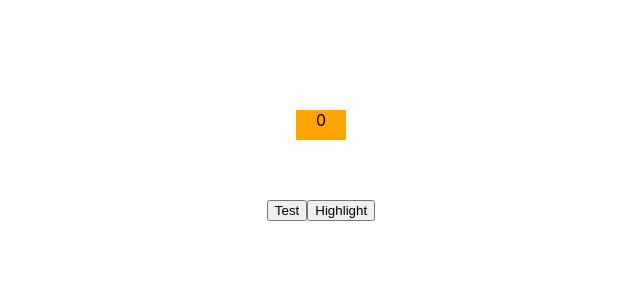
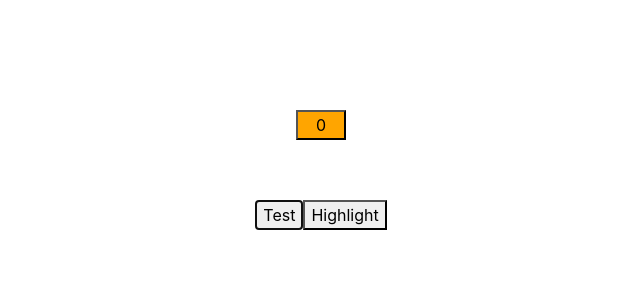
Before and after one commit to KevinH2003/Algorithm-Visualizer, a React (Create React App) app: page / in a window 1280 px wide. Both pictures are taken after a click on the button "Test". Shown: the top 300 px of the page, without its empty margins (319-959 px from the left). Built offline with nearby package versions, Linux system fonts and the light colour scheme.

Commit message:
added deletion of boxes

```diff
--- a/package.json
+++ b/package.json
@@ -6,9 +6,11 @@
     "@testing-library/jest-dom": "^5.16.5",
     "@testing-library/react": "^13.4.0",
     "@testing-library/user-event": "^13.5.0",
+    "framer-motion": "^7.6.1",
     "react": "^18.2.0",
     "react-dom": "^18.2.0",
     "react-scripts": "5.0.1",
+    "uuid": "^9.0.0",
     "web-vitals": "^2.1.4"
   },
   "scripts": {
--- a/public/index.html
+++ b/public/index.html
@@ -3,6 +3,10 @@
   <head>
     <meta charset="utf-8" />
     <link rel="icon" href="%PUBLIC_URL%/favicon.ico" />
+    <link rel="stylesheet" href="https://stackpath.bootstrapcdn.com/bootstrap/4.4.1/css/bootstrap.min.css"
+    integrity="sha384-Vkoo8x4CGsO3+Hhxv8T/Q5PaXtkKtu6ug5TOeNV6gBiFeWPGFN9MuhOf23Q9Ifjh"
+    crossorigin="anonymous"
+    />
     <meta name="viewport" content="width=device-width, initial-scale=1" />
     <meta name="theme-color" content="#000000" />
     <meta
--- a/src/App.js
+++ b/src/App.js
@@ -1,12 +1,13 @@
 import * as React from 'react';
-import NodeContainer from './Components/NodeContainer';
+import BoxContainer from './Components/BoxContainer';
+import { v4 as uuid } from 'uuid';
 
 function App() {
-  const [nodes, setNodes] = React.useState([]);
-  const [numNodes, setNumNodes] = React.useState(0);
-  const [indices, setIndices] = React.useState([0, 1]);
+  const [boxes, setBoxes] = React.useState([]);
+  const [numBoxes, setNumBoxes] = React.useState(0);
+  const [indices, setIndices] = React.useState([0]);
 
-  const nodeContainerStyle = {
+  const boxContainerStyle = {
     position: "relative",
     top: "100px",
     display: "flex",
@@ -22,25 +23,34 @@ function App() {
     "align-items": "center"
   }
 
-  function addNode(e){
-    setNodes(prevNodes => {
-      return [...prevNodes, {id: 1, name: numNodes, color: "orange"}]
+  function addBox(e){
+    setBoxes(prevBoxes => {
+      const newNode = {id: numBoxes, name: numBoxes, color: "orange"};
+      return [...prevBoxes, newNode]
     })
-    setNumNodes(prevNum => {
+    setNumBoxes(prevNum => {
       return prevNum + 1
     })
   }
 
-  function highlightNode(e){
+  function removeBox(id){
+    setBoxes(currBoxes => {
+      currBoxes.filter(box => {
+        return box.id !== id
+      })
+    })
+  }
+
+  function highlightBox(e){
     let number = indices[0]
-    const newState = () => nodes.map(node => {
-      if (node.name === number){
-        return {...node, color: "green"};
+    const newState = () => boxes.map(box => {
+      if (box.name === number){
+        return {...box, color: "green"};
       } else {
-        return node;
+        return box;
       }
     })
-    setNodes(newState);
+    setBoxes(newState);
     setIndices(prevIndices => {
       return [prevIndices[0] + 1, ...prevIndices]
     })
@@ -48,12 +58,12 @@ function App() {
 
   return (
     <>
-      <div style={nodeContainerStyle}>
-        <NodeContainer nodes={nodes}/>
+      <div style={boxContainerStyle}>
+        <BoxContainer boxes={boxes}/>
       </div>
       <div style = {buttonStyle}>
-        <button onClick={addNode}>Test</button>
-        <button onClick={highlightNode}>Highlight</button>
+        <button onClick={addBox}>Test</button>
+        <button onClick={highlightBox}>Highlight</button>
       </div>
     </>
   );
--- /dev/null
+++ b/src/Components/Box.jsx
@@ -0,0 +1,48 @@
+import { motion } from 'framer-motion';
+import React from 'react'
+
+export default function Box({box}) {
+  const [visible, setVisible] = React.useState(true);
+
+  const mystyle = {
+    color: "black",
+    width: "50px",
+    height: "30px",
+    margin: "10px 10px",
+    backgroundColor: box.color,
+    textAlign: "center",
+  }
+
+  const expand = {
+    scale: 1.15,
+    transition: { duration: 0.15 },
+  }
+
+  const squish = {
+    scale: 0.8,
+    transition: {duration: 0.15},
+  }
+
+  function vanish(){
+    setVisible(false)
+  }
+  if (!visible){
+    return
+  }
+
+  return (
+    <>
+      <motion.button
+      style={mystyle}
+      initial = {{opacity: 0}}
+      animate = {{opacity: 1}}
+      exit = {{opacity: 0}}
+      whileHover = {expand}
+      whileTap = {squish}
+      onClick = {vanish}
+      >
+        {box.name}
+      </motion.button>
+    </>
+  )
+}
--- /dev/null
+++ b/src/Components/BoxContainer.jsx
@@ -0,0 +1,10 @@
+import React from 'react'
+import Box from './Box'
+
+export default function BoxContainer({ boxes }) {
+  return (
+    boxes.map(box => {
+      return <Box key={box.id} box={box}/>
+    })
+  )
+}
--- a/src/Components/Node.jsx
+++ /dev/null
@@ -1,20 +0,0 @@
-import React from 'react'
-
-export default function Node({node}) {
-  const mystyle = {
-    color: "black",
-    width: "50px",
-    height: "30px",
-    margin: "10px 10px",
-    "background-color": node.color,
-    "text-align": "center"
-  }
-
-  return (
-    <>
-        <div style={mystyle}>
-        {node.name}
-        </div>
-    </>
-  )
-}
--- a/src/Components/NodeContainer.jsx
+++ /dev/null
@@ -1,10 +0,0 @@
-import React from 'react'
-import Node from './Node'
-
-export default function NodeContainer({ nodes }) {
-  return (
-    nodes.map(node => {
-      return <Node key={node.id} node={node}/>
-    })
-  )
-}
--- a/src/index.css
+++ /dev/null
@@ -1,16 +0,0 @@
-body {
-  margin: 0;
-  font-family: -apple-system, BlinkMacSystemFont, 'Segoe UI', 'Roboto', 'Oxygen',
-    'Ubuntu', 'Cantarell', 'Fira Sans', 'Droid Sans', 'Helvetica Neue',
-    sans-serif;
-  -webkit-font-smoothing: antialiased;
-  -moz-osx-font-smoothing: grayscale;
-}
-
-code {
-  font-family: source-code-pro, Menlo, Monaco, Consolas, 'Courier New',
-    monospace;
-}
-
-.node {
-}
--- a/src/index.js
+++ b/src/index.js
@@ -1,9 +1,9 @@
 import React from 'react';
 import ReactDOM from 'react-dom/client';
-import './index.css';
 import 'bootstrap';
 import App from './App';
 import reportWebVitals from './reportWebVitals';
+import "./styles.css";
 
 
 const root = ReactDOM.createRoot(document.getElementById('root'));
--- /dev/null
+++ b/src/styles.css
@@ -0,0 +1,32 @@
+body {
+    margin: 0;
+    font-family: -apple-system, BlinkMacSystemFont, 'Segoe UI', 'Roboto', 'Oxygen',
+      'Ubuntu', 'Cantarell', 'Fira Sans', 'Droid Sans', 'Helvetica Neue',
+      sans-serif;
+    -webkit-font-smoothing: antialiased;
+    -moz-osx-font-smoothing: grayscale;
+  }
+
+  code {
+    font-family: source-code-pro, Menlo, Monaco, Consolas, 'Courier New',
+      monospace;
+  }
+#root {
+  height: 100%;
+  width: 100%;
+}
+
+.app {
+  height: 100%;
+  width: 100%;
+}
+
+.list {
+  display: flex;
+  flex-wrap: wrap;
+  width: 1200px;
+}
+
+img {
+  pointer-events: none;
+}
```
Also changed, not shown: 1 other file (tests, documents, lock files or other folders).
